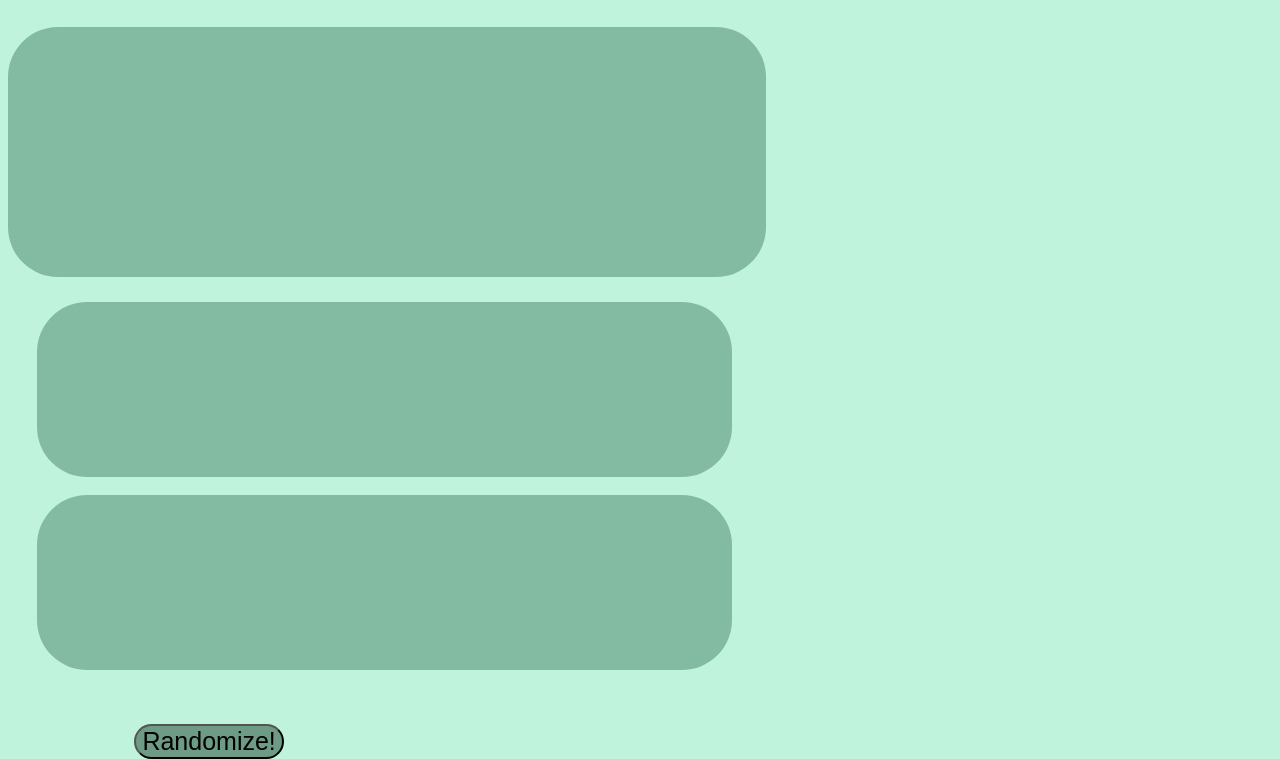
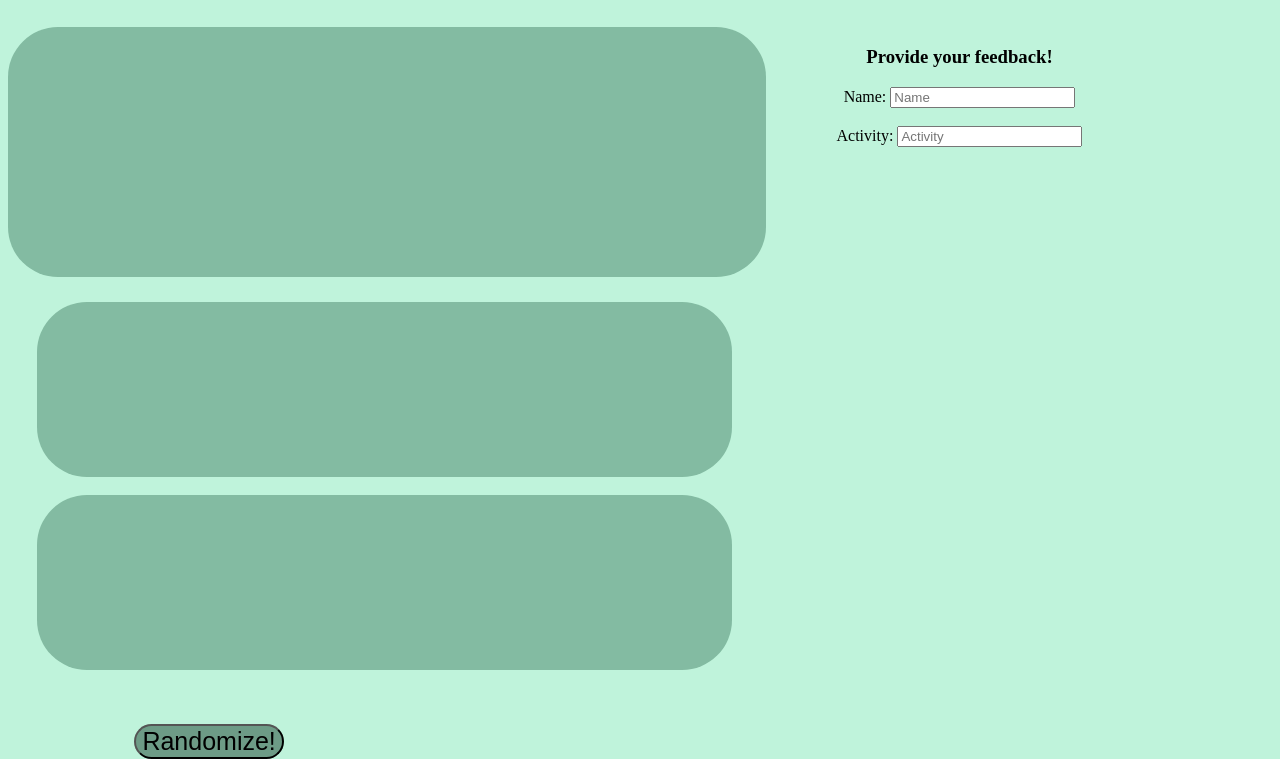
Before and after one commit to michaelanbrown/Phase-1-Project, a plain HTML site: page index.html in a window 1280 px wide. Shown: the part 186-945 px from the top of the page. Drawn offline with Linux system fonts and the light colour scheme.

Commit message:
Added form for feedback

```diff
--- a/index.html
+++ b/index.html
@@ -9,6 +9,18 @@
     </div>
   </head>
   <body>
+    <form action="http://localhost:3000/articles" id="form" method="POST">
+        <h3>Provide your feedback!</h3>
+        <label for="name">Name:</label>
+        <input type="text" name="Name" placeholder="Name"/>
+        <br>
+        <br>
+        <label for="activity">Activity:</label>
+        <input type="text" name="Activity" placeholder="Activity">
+        <br>
+        <br>
+
+    </form>
     <h2 id="top-activity-title"></h2>
     <div id="sub-activities">
         <div id="two-activity" class="sub-act">
--- a/style.css
+++ b/style.css
@@ -61,3 +61,10 @@ button {
 #random {
     left: 10%;
 }
+
+#form {
+    float: right;
+    right: 15%;
+    position: relative;
+    text-align: center;
+}
```
